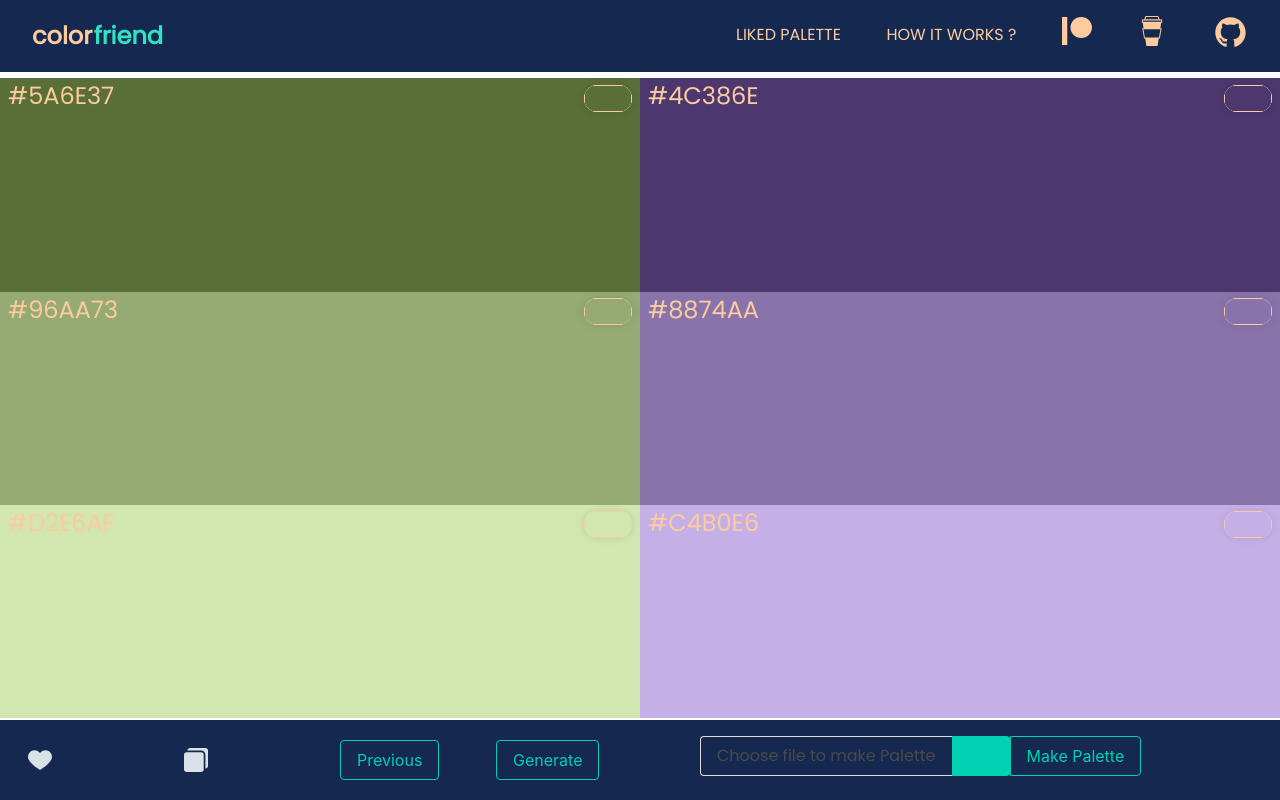
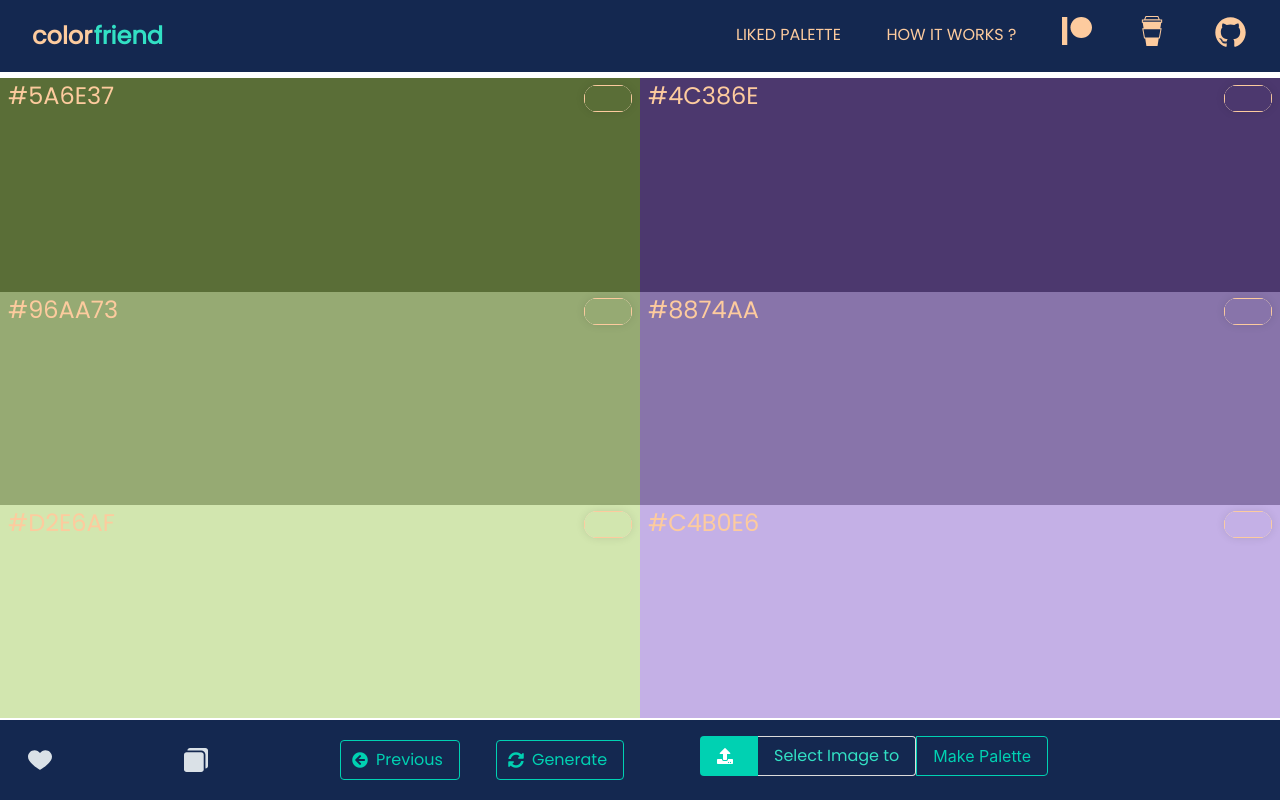
Before and after one commit to wahidzzz/colorfriend, a Vue app: page /#/ in a window 1280 px wide. Built offline with nearby package versions, Linux system fonts and the light colour scheme; no server answers; what vue-clipboard2, vue-toasted would draw is missing.

Commit message:
font awesome updated

```diff
--- a/public/index.html
+++ b/public/index.html
@@ -13,6 +13,9 @@
   <meta name="geo.placename" CONTENT="Mumbai, Maharastra">
   <meta name="geo.region" CONTENT="India">
 
+  <link rel="stylesheet" href="https://cdnjs.cloudflare.com/ajax/libs/font-awesome/5.15.1/css/all.min.css"
+    integrity="sha512-+4zCK9k+qNFUR5X+cKL9EIR+ZOhtIloNl9GIKS57V1MyNsYpYcUrUeQc9vNfzsWfV28IaLL3i96P9sdNyeRssA=="
+    crossorigin="anonymous" />
   <title><%= htmlWebpackPlugin.options.title %></title>
 </head>
 
--- a/src/components/bottomNav.vue
+++ b/src/components/bottomNav.vue
@@ -89,10 +89,20 @@
               </div>
           </div>
           <div class="column">
-            <button class="button is-primary is-outlined" title="Get Previous random palette" @click="getPrev">Previous</button>
+            <button class="button is-primary is-outlined" title="Get Previous random palette" @click="getPrev">
+              <span class="icon is-small">
+                    <i class="fas fa-arrow-circle-left"></i>
+                  </span>
+                <span>Previous</span>
+            </button>
           </div>
           <div class="column">
-              <button class="button is-primary is-outlined" title="Generate random palettes" @click="setColors">Generate</button>
+              <button class="button is-primary is-outlined" title="Generate random palettes" @click="setColors">
+                  <span class="icon is-small">
+                    <i class="fas fa-sync-alt"></i>
+                  </span>
+                <span>Generate</span>
+                </button>
           </div>
         </div>
       </div>
@@ -101,16 +111,13 @@
           <figure class="image is-48x48">
             <img v-if="url" :src="url" />
           </figure>
-          <div class="file is-primary has-name is-right">
+            <div class="file is-primary has-name">
               <label class="file-label">
                 <input class="file-input" type="file" @change="onFileChange" name="Image">
                 <span class="file-cta">
                   <span class="file-icon">
                     <i class="fas fa-upload"></i>
                   </span>
-                <!-- <span class="file-label">
-                  Choose a Image
-                </span> -->
                 </span>
                 <span class="file-name">
                 {{fileName}}
@@ -159,7 +166,7 @@ export default {
     return {
       colorName: "",
       selectedLang: "",
-      fileName:"Choose file to make Palette",
+      fileName:"Select Image to",
       url:"",
     };
   },
@@ -254,6 +261,13 @@ input::placeholder { /* Chrome, Firefox, Opera, Safari 10.1+ */
 :-ms-input-placeholder { /* Internet Explorer 10-11 */
   color: var(--extra-color);
 }
+.file-name{
+  color:var(--extra-color)
+}
+.image img{
+  border-radius:8px;
+  max-height:45px;
+}
 
 /* form {
   width: 55%;
```
Lines whose indentation alone changed are shown as unchanged.
